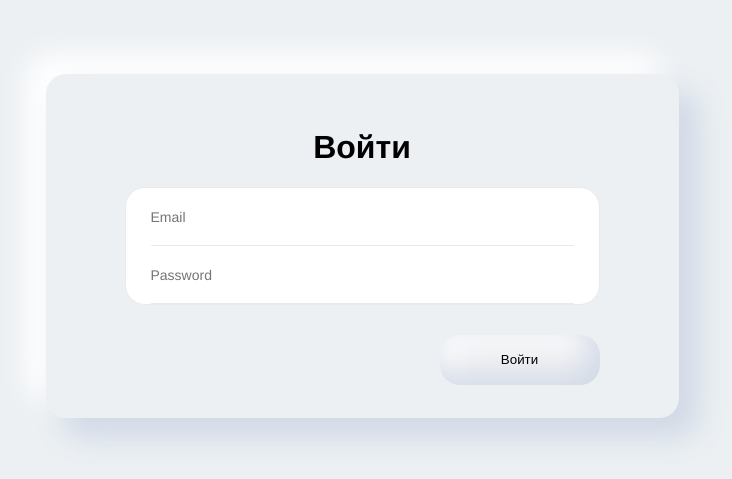
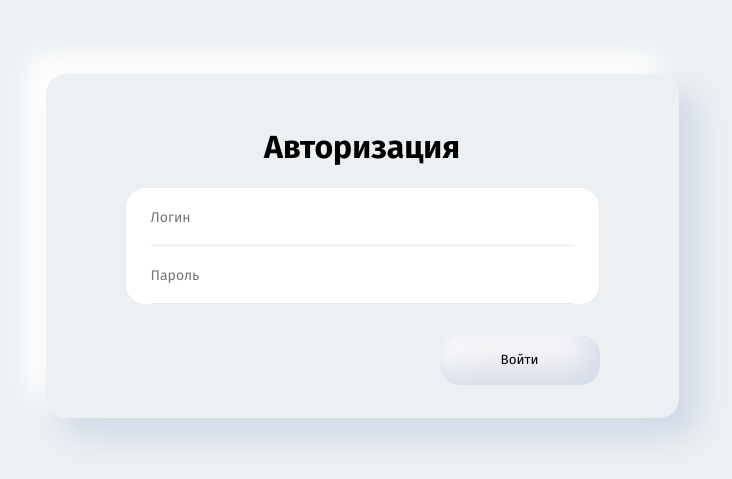
Before and after one commit to KyrAt0r/AnfularFrontVKR, an Angular app: page /login in a window 1280 px wide. Shown: the part 169-648 px from the top of the page, without its empty margins (293-1025 px from the left). Built offline with nearby package versions, Linux system fonts and the light colour scheme.

Commit message:
шрифты

```diff
--- a/src/app/login-page/login-page.component.css
+++ b/src/app/login-page/login-page.component.css
@@ -1,10 +1,11 @@
 body{
 
     margin: 0;
-    font-family: helveticaneuecoub-normal, Helvetica, Arial, "Lucida Grande", sans-serif;
+    font-family: 'Fira Sans', sans-serif;
 }
 
 h1{
+    font-family: 'Fira Sans', sans-serif;
     font-size: 32px;
     display: block;
     margin-block-start: 0.67em;
@@ -91,7 +92,7 @@ input{
 .input1{
     width: 100%;
     position: relative;
-    font-family: helveticaneuecoub-normal, Helvetica, Arial, "Lucida Grande", sans-serif;
+    font-family: 'Fira Sans', sans-serif;
     font-weight: 400;
     padding: 10px 0px;
     margin: 0px;
@@ -104,21 +105,8 @@ input{
     color: #000000;
 }
 
-.login-submit{
-    padding: 0px 30px;
-    float: right;
-    width: 160px;
-    position: relative;
-
-    background-color: #0332FF;
-    color: #FFFFFF;
-
-    font-family: Helvetica, Arial, "Lucida Grande", sans-serif;
-    font-weight: bold;
-    -webkit-appearance: none;
-    height: 40px;
-    font-size: 1rem;
-    line-height: 41px;
+.input1:focus{
+    outline: none;
 }
 
 .myButton{
@@ -126,6 +114,8 @@ input{
     height: 50px;
     float: right;
     position: relative;
+    font-family: 'Fira Sans', sans-serif;
+    font-style: bold;
     border-radius: 20px;
     padding: 0px 30px;
     background-color: #f0f0f3;
--- a/src/app/login-page/login-page.component.html
+++ b/src/app/login-page/login-page.component.html
@@ -4,12 +4,12 @@
             <div class="wrap-login">
                 <div class="login-form">
                     <h1 class="login-title">
-                        Войти
+                        Авторизация
                     </h1>
                     <form>
                         <div class="wrap-input">
-                            <input class="input1 typ1" type="email" name="email" placeholder="Email">
-                            <input class="input1 typ2" type="password" name="password" placeholder="Password">
+                            <input class="input1 typ1" type="login" name="login" placeholder="Логин">
+                            <input class="input1 typ2" type="password" name="password" placeholder="Пароль">
                         </div>
                         <button type="submit" class="myButton"> Войти</button>
                     </form>
--- a/src/index.html
+++ b/src/index.html
@@ -6,6 +6,7 @@
   <base href="/">
   <meta name="viewport" content="width=device-width, initial-scale=1">
   <link rel="icon" type="image/x-icon" href="favicon.ico">
+  <link href="https://fonts.googleapis.com/css?family=Fira+Sans:400,500,500i,700,700i&display=swap" rel="stylesheet">
 </head>
 <body>
   <app-root></app-root>
```
